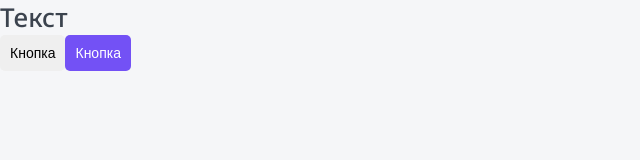
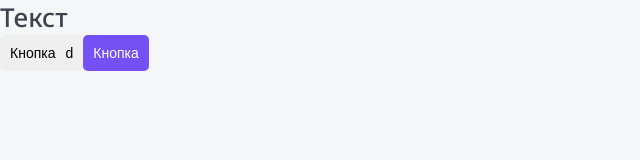
Before and after one commit to BaykovAleksandr/NextJSReact, a Next.js app in the folder top-app/: page / in a window 1280 px wide. Shown: the top 160 px of the page, without its empty margins (0-640 px from the left). Built offline with nearby package versions, Linux system fonts and the light colour scheme.

Commit message:
modified:   top-app/components/Button/Button.module.css 	modified:   top-app/components/Button/Button.props.ts 	modified:   top-app/components/Button/Button.tsx 	new file:   top-app/components/Button/arrow.svg 	modified:   top-app/next.config.ts 	modified:   top-app/pages/index.tsx

```diff
--- a/top-app/components/Button/Button.module.css
+++ b/top-app/components/Button/Button.module.css
@@ -33,3 +33,15 @@
 	color: var(--white);
 	background-color: var(--primary);
 }
+
+.arrow {
+	display: inline-block;
+	margin-left: 10px;
+
+}
+
+.down {
+	transform: rotate(90deg);
+	transition: all 0.2s;
+
+}
--- a/top-app/components/Button/Button.props.ts
+++ b/top-app/components/Button/Button.props.ts
@@ -3,4 +3,5 @@ import { ButtonHTMLAttributes, DetailedHTMLProps, ReactNode } from 'react';
 export interface ButtonProps extends DetailedHTMLProps<ButtonHTMLAttributes<HTMLButtonElement>, HTMLButtonElement> {
 	children: ReactNode;
 	appearence: 'primary' | 'ghost';
+	arrow?: 'right' | 'down' | 'none';
 }
--- a/top-app/components/Button/Button.tsx
+++ b/top-app/components/Button/Button.tsx
@@ -3,7 +3,7 @@ import styles from './Button.module.css';
 import { ButtonProps } from './Button.props';
 import cn from 'classnames'
 
-export const Button = ({appearence, children, className, ...props}: ButtonProps): JSX.Element => {
+export const Button = ({appearence, arrow = 'none', children, className, ...props}: ButtonProps): JSX.Element => {
 			return (
 			<button
 				className={cn(styles.button, className,
@@ -13,5 +13,10 @@ export const Button = ({appearence, children, className, ...props}: ButtonProps)
 		})}
 		{...props}>
 		{children}
+		{arrow !== 'none' && <span className={cn(styles.arrow, {
+
+		})}>
+			d
+			</span>}
 	</button>);
 	}
--- a/top-app/pages/index.tsx
+++ b/top-app/pages/index.tsx
@@ -9,7 +9,7 @@ export default function Home(): JSX.Element {
 
       <>
       <Htag tag='h1'>Текст</Htag>
-      <Button appearence='primary'>Кнопка</Button>
+      <Button appearence='primary' arrow='right'>Кнопка</Button>
       <Button appearence='ghost'>Кнопка</Button>
       </>
 
```
Also changed, not shown: top-app/next.config.ts (+10 -0 lines), top-app/components/Button/arrow.svg (added).
